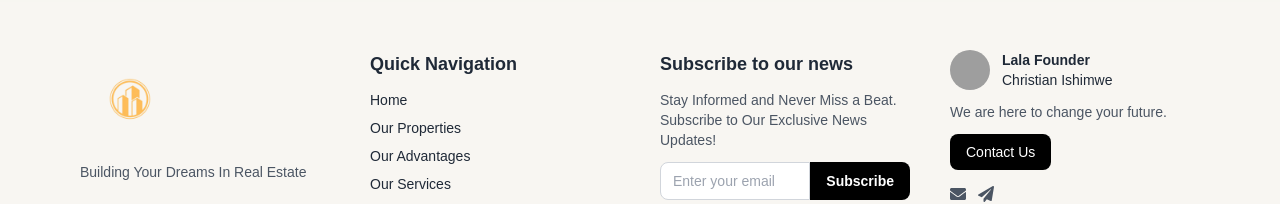
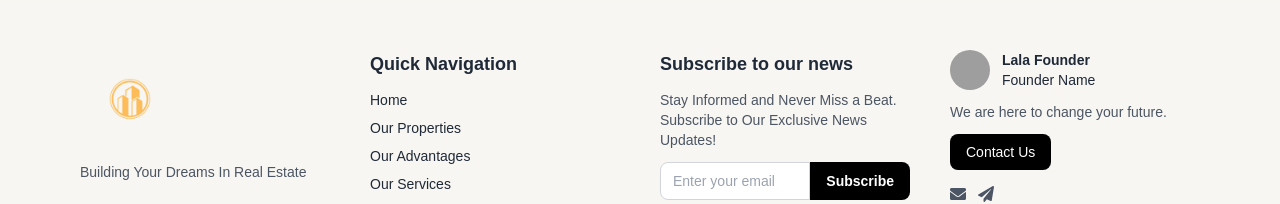
Before and after one commit to honorine22/lala-booking-frontend, a Next.js app: page / in a window 1280 px wide. Shown: the part 2084-2288 px from the top of the page. Built offline with nearby package versions, Linux system fonts and the light colour scheme; grey boxes are pictures that could not be loaded.

Commit message:
Deliver footer

```diff
--- a/app/Footer.tsx
+++ b/app/Footer.tsx
@@ -47,13 +47,13 @@ export default function Footer() {
         <div>
           <div className="flex items-center gap-3 mb-3">
             <img
-              src="/profile.jpg"
-              alt="Ethan Thompson"
+              src="/images/logo.jpg"
+              alt="Lala logo"
               className="h-10 w-10 rounded-full"
             />
             <div>
               <p className="text-sm font-semibold">Lala Founder</p>
-              <p className="text-sm">Christian Ishimwe</p>
+              <p className="text-sm">Founder Name</p>
             </div>
           </div>
           <p className="text-sm text-gray-600 mb-3">
```
